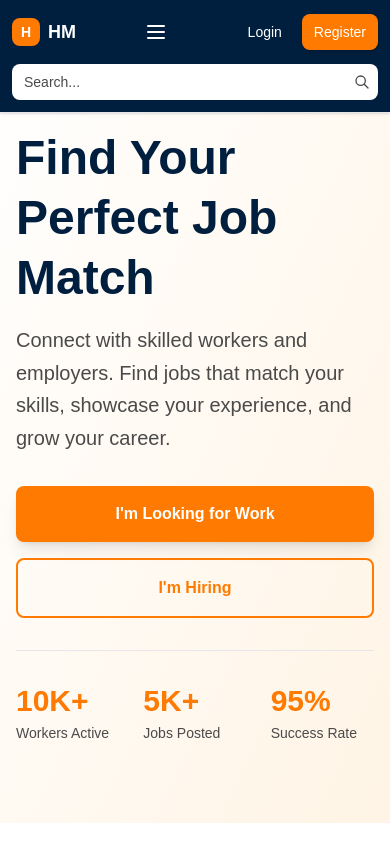
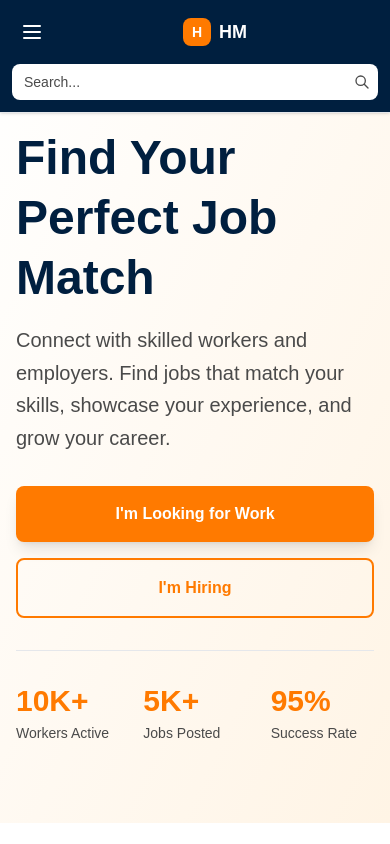
Before and after one commit to karunesh77/HireMitra, a Next.js app in the folder frontend/: page / in a window 390 px wide. Shown: the top 844 px of the page. Built offline with nearby package versions, Linux system fonts and the light colour scheme.

Commit message:
fix: move hamburger to left, login/register inside mobile menu

```diff
--- a/frontend/components/Navbar.tsx
+++ b/frontend/components/Navbar.tsx
@@ -57,6 +57,23 @@ export default function Navbar() {
     <nav className="fixed top-0 w-full bg-[#001F3F] border-b border-[#E5E7EB] z-50 shadow-sm">
       <div className="max-w-7xl mx-auto px-3 sm:px-4 md:px-6 lg:px-8">
         <div className="flex justify-between items-center h-16 gap-4">
+          {/* Hamburger Menu Button (mobile only) — left side */}
+          <button
+            className="lg:hidden p-2 text-white hover:text-[#FF7A00] transition flex-shrink-0"
+            onClick={() => setShowMobileMenu(!showMobileMenu)}
+            aria-label="Toggle menu"
+          >
+            {showMobileMenu ? (
+              <svg className="w-6 h-6" fill="none" stroke="currentColor" viewBox="0 0 24 24">
+                <path strokeLinecap="round" strokeLinejoin="round" strokeWidth={2} d="M6 18L18 6M6 6l12 12" />
+              </svg>
+            ) : (
+              <svg className="w-6 h-6" fill="none" stroke="currentColor" viewBox="0 0 24 24">
+                <path strokeLinecap="round" strokeLinejoin="round" strokeWidth={2} d="M4 6h16M4 12h16M4 18h16" />
+              </svg>
+            )}
+          </button>
+
           {/* Logo */}
           <Link href="/" className="flex items-center gap-2 group flex-shrink-0">
             <div className="w-7 h-7 sm:w-8 sm:h-8 bg-[#FF7A00] rounded-lg flex items-center justify-center font-bold text-white text-sm sm:text-base">
@@ -105,23 +122,6 @@ export default function Navbar() {
             <Link href="/about" className="text-white hover:text-[#FF7A00] transition font-medium text-sm">About</Link>
             <Link href="/contact" className="text-white hover:text-[#FF7A00] transition font-medium text-sm">Contact</Link>
           </div>
-
-          {/* Hamburger Menu Button (mobile only) */}
-          <button
-            className="lg:hidden p-2 text-white hover:text-[#FF7A00] transition"
-            onClick={() => setShowMobileMenu(!showMobileMenu)}
-            aria-label="Toggle menu"
-          >
-            {showMobileMenu ? (
-              <svg className="w-6 h-6" fill="none" stroke="currentColor" viewBox="0 0 24 24">
-                <path strokeLinecap="round" strokeLinejoin="round" strokeWidth={2} d="M6 18L18 6M6 6l12 12" />
-              </svg>
-            ) : (
-              <svg className="w-6 h-6" fill="none" stroke="currentColor" viewBox="0 0 24 24">
-                <path strokeLinecap="round" strokeLinejoin="round" strokeWidth={2} d="M4 6h16M4 12h16M4 18h16" />
-              </svg>
-            )}
-          </button>
 
           {/* Auth Section */}
           <div className="flex items-center gap-2 sm:gap-3 flex-shrink-0 relative">
@@ -188,10 +188,10 @@ export default function Navbar() {
                 )}
               </>
             ) : (
-              <>
-                <Link href="/auth/login" className="px-3 sm:px-4 py-2 text-white hover:text-[#FF7A00] transition font-medium text-sm sm:text-base">Login</Link>
-                <Link href="/auth/register" className="px-3 sm:px-4 py-2 rounded-lg bg-[#FF7A00] hover:bg-[#E66A00] text-white transition font-medium text-sm sm:text-base shadow-md">Register</Link>
-              </>
+              <div className="hidden lg:flex items-center gap-3">
+                <Link href="/auth/login" className="px-4 py-2 text-white hover:text-[#FF7A00] transition font-medium text-sm">Login</Link>
+                <Link href="/auth/register" className="px-4 py-2 rounded-lg bg-[#FF7A00] hover:bg-[#E66A00] text-white transition font-medium text-sm shadow-md">Register</Link>
+              </div>
             )}
           </div>
         </div>
@@ -215,13 +215,19 @@ export default function Navbar() {
             </Link>
             <Link href="/about" onClick={() => setShowMobileMenu(false)} className="block px-4 py-2 text-white hover:text-[#FF7A00] hover:bg-white/10 rounded-lg transition font-medium">About</Link>
             <Link href="/contact" onClick={() => setShowMobileMenu(false)} className="block px-4 py-2 text-white hover:text-[#FF7A00] hover:bg-white/10 rounded-lg transition font-medium">Contact</Link>
-            {isAuthenticated && (
+            {isAuthenticated ? (
               <>
                 <div className="border-t border-white/10 my-1"></div>
                 <Link href={getDashboardLink()} onClick={() => setShowMobileMenu(false)} className="block px-4 py-2 text-white hover:text-[#FF7A00] hover:bg-white/10 rounded-lg transition font-medium">Dashboard</Link>
                 <Link href={`${getDashboardLink()}/profile`} onClick={() => setShowMobileMenu(false)} className="block px-4 py-2 text-white hover:text-[#FF7A00] hover:bg-white/10 rounded-lg transition font-medium">Profile</Link>
                 <Link href={getNotifLink()} onClick={() => setShowMobileMenu(false)} className="block px-4 py-2 text-white hover:text-[#FF7A00] hover:bg-white/10 rounded-lg transition font-medium">Notifications</Link>
                 <Link href={`${getDashboardLink()}/settings`} onClick={() => setShowMobileMenu(false)} className="block px-4 py-2 text-white hover:text-[#FF7A00] hover:bg-white/10 rounded-lg transition font-medium">Settings</Link>
+              </>
+            ) : (
+              <>
+                <div className="border-t border-white/10 my-1"></div>
+                <Link href="/auth/login" onClick={() => setShowMobileMenu(false)} className="block px-4 py-2 text-white hover:text-[#FF7A00] hover:bg-white/10 rounded-lg transition font-medium">Login</Link>
+                <Link href="/auth/register" onClick={() => setShowMobileMenu(false)} className="block px-4 py-2 text-[#FF7A00] font-semibold hover:bg-white/10 rounded-lg transition">Register</Link>
               </>
             )}
           </div>
```
